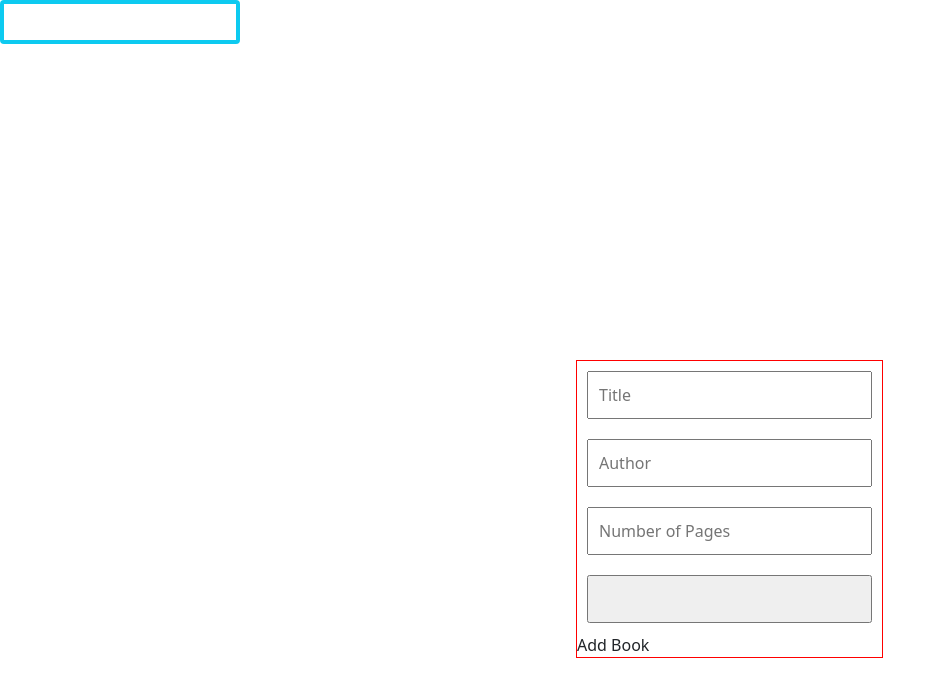
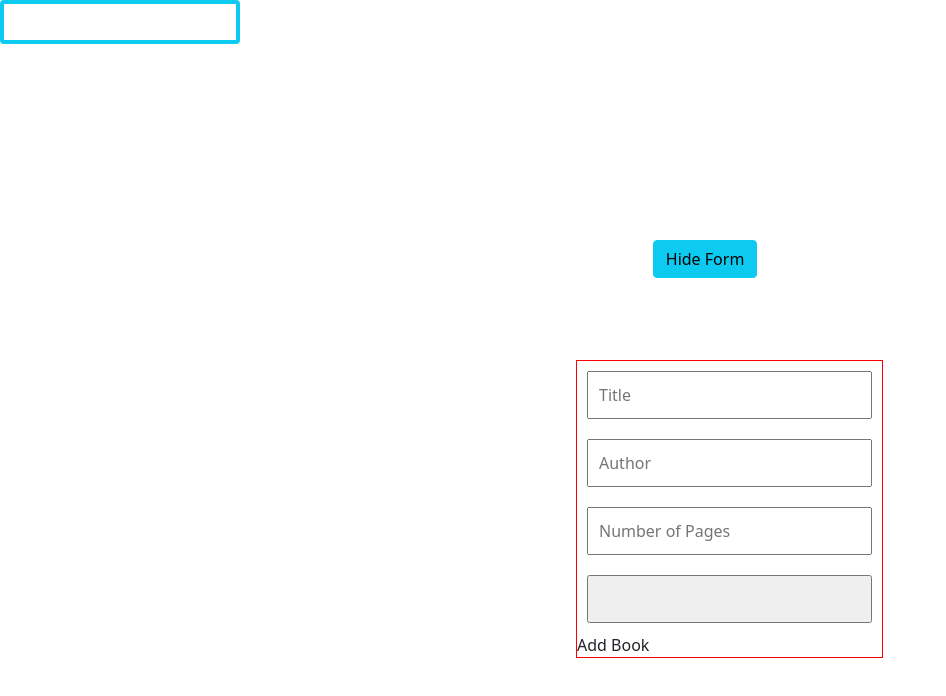
Before and after one commit to Paul-Clue/javascript-library-project, a plain HTML site: page index.html in a window 1280 px wide. Shown: the whole page, without its empty margins (0-946 px from the left). Drawn offline with nearby package versions, Linux system fonts and the light colour scheme.

Commit message:
Add button for displaying form

```diff
--- a/index.css
+++ b/index.css
@@ -19,3 +19,13 @@
   margin: 10px;
   padding: 10px 40px 10px 10px;
 }
+
+.hide{
+  visibility:hidden;
+}
+
+#butt{
+  position: absolute;
+  top: 30%;
+  left: 51%
+}
--- a/index.html
+++ b/index.html
@@ -12,6 +12,7 @@
 </head>
 <body>
   <div id="show"></div>
+  <button type="button" onClick='showForm()' class="f1 btn btn-info" id="butt">Hide Form</button>
   <form action="" name='form' method="get" class="book-add-form">
     <input type="text" name="title" id="title" placeholder="Title" required>
     <input type="text" name="author" id="author" placeholder="Author" required>
--- a/index.js
+++ b/index.js
@@ -77,4 +77,17 @@ function displayLibrary () {
   }
 }
 
+const form1 = document.querySelector(".book-add-form");
+const f1 = document.querySelector(".f1");
+
+
+function showForm(){
+  form1.classList.toggle('hide');
+  if(f1.innerText == 'Show Form'){
+    f1.innerText = 'Hide Form';
+  }else if(f1.innerText == 'Hide Form'){
+    (f1.innerText = 'Show Form')
+  }
+}
+
 displayLibrary();
```
